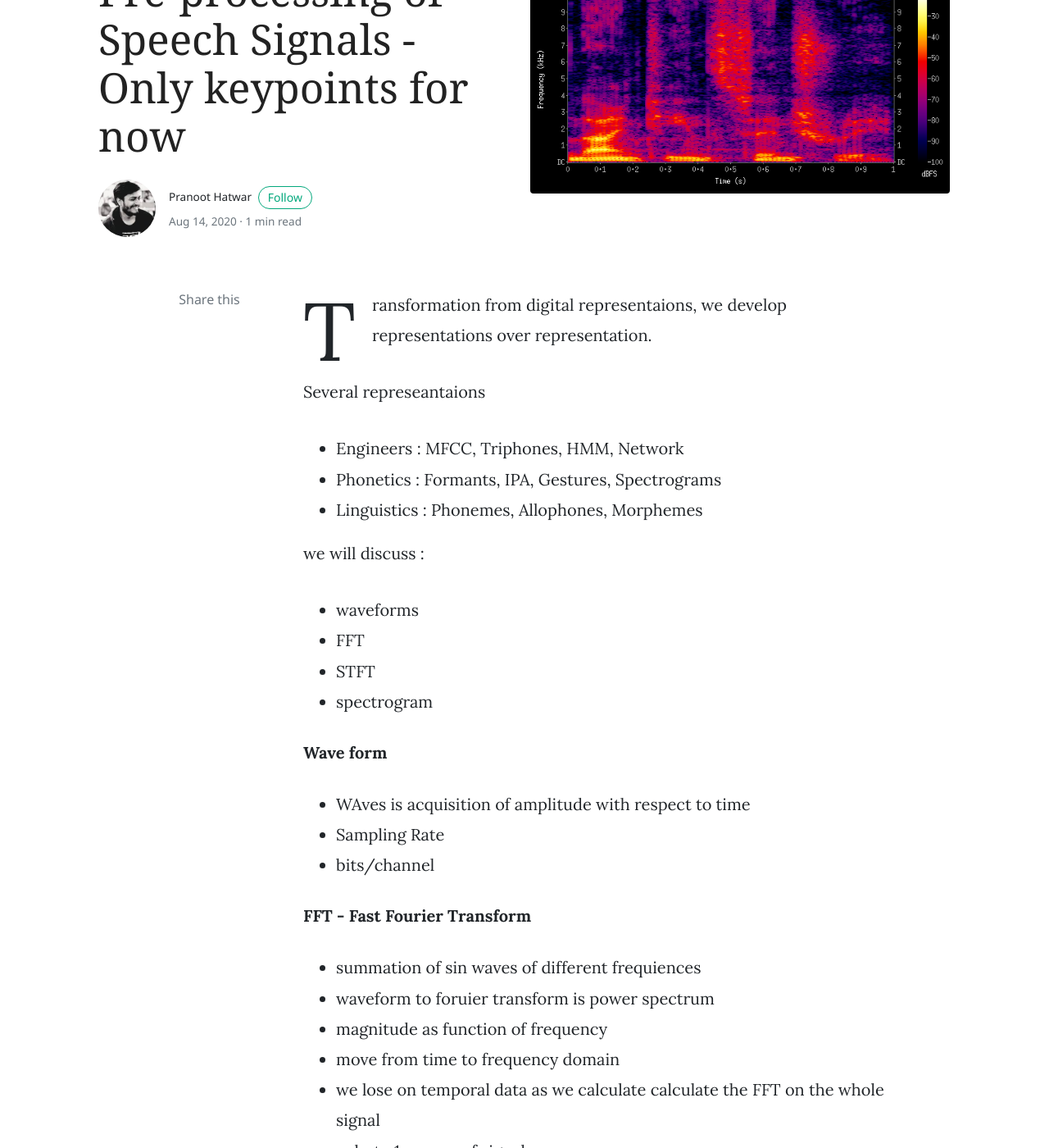
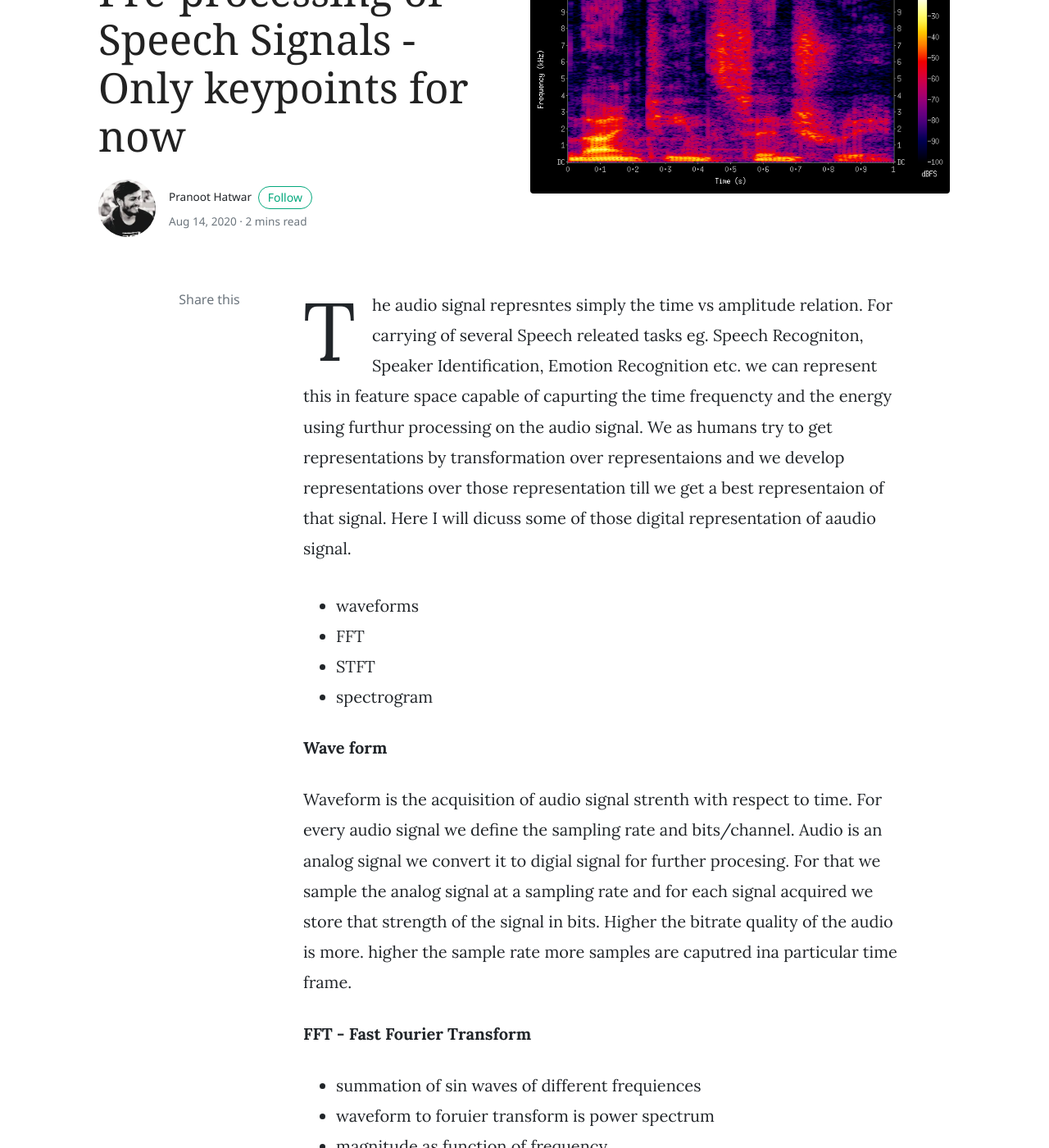
Before and after one commit to letusdigdeeper/letusdigdeeper.github.io, a Jekyll site: the page built from _posts/2020-08-14-speech-representation.md, in a window 1280 px wide and 1400 px high, scrolled down 206 px. Shown: the whole window at 82% size. Built offline with Jekyll 4.4.1, drawn with Linux system fonts in a browser that asks for light colours; nearby versions of some CDN libraries; comment, search, counter and statistics services are not loaded.

Commit message:
intro, waveform

```diff
--- a/_posts/2020-08-14-speech-representation.md
+++ b/_posts/2020-08-14-speech-representation.md
@@ -7,27 +7,25 @@ image: assets/images/processing.png
 tags: [Speech, Tutorial]
 ---
 
+The audio signal represntes simply the time vs amplitude relation. For carrying of several Speech releated tasks eg. Speech Recogniton, Speaker Identification, Emotion Recognition etc. we can represent this in feature space capable of capurting the time frequencty and the energy using furthur processing on the audio signal. We as humans try to get representations by transformation over representaions and we develop representations over those representation till we get a best representaion of that signal. Here I will dicuss some of those digital representation of aaudio signal.
 
-Transformation from digital representaions, we develop representations over representation.
-
-Several represeantaions
-- Engineers : MFCC, Triphones, HMM, Network
-- Phonetics : Formants, IPA, Gestures, Spectrograms
-- Linguistics : Phonemes, Allophones, Morphemes
-
-we will discuss :
 * waveforms
 * FFT
 * STFT
 * spectrogram
 
+<!-- Several represeantaions
+- Engineers : MFCC, Triphones, HMM, Network
+- Phonetics : Formants, IPA, Gestures, Spectrograms
+- Linguistics : Phonemes, Allophones, Morphemes -->
+
 
 ##### Wave form
-- WAves is acquisition of amplitude with respect to time
-- Sampling Rate
-- bits/channel
+Waveform is the acquisition of audio signal strenth with respect to time. For every audio signal we define the sampling rate and bits/channel. Audio is an analog signal we convert it to digial signal for further procesing. For that we sample the analog signal at a sampling rate and for each signal acquired we store that strength of the signal in bits. Higher the bitrate quality of the audio is more. higher the sample rate more samples are caputred ina particular time frame.
+
 
 ##### FFT - Fast Fourier Transform
+
 - summation of sin waves of different frequiences
 - waveform to foruier transform is power spectrum
 - magnitude as function of frequency
```
